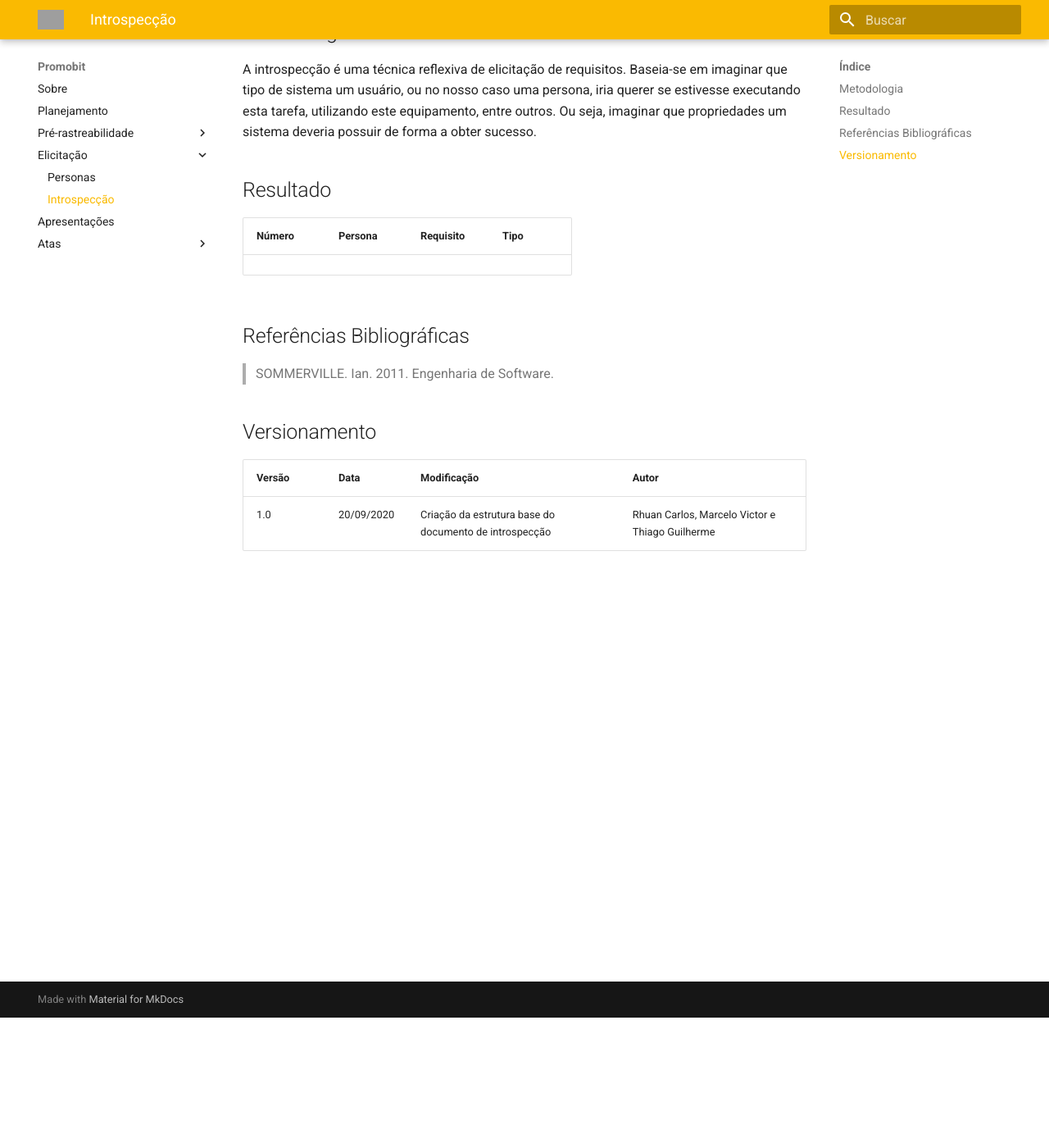
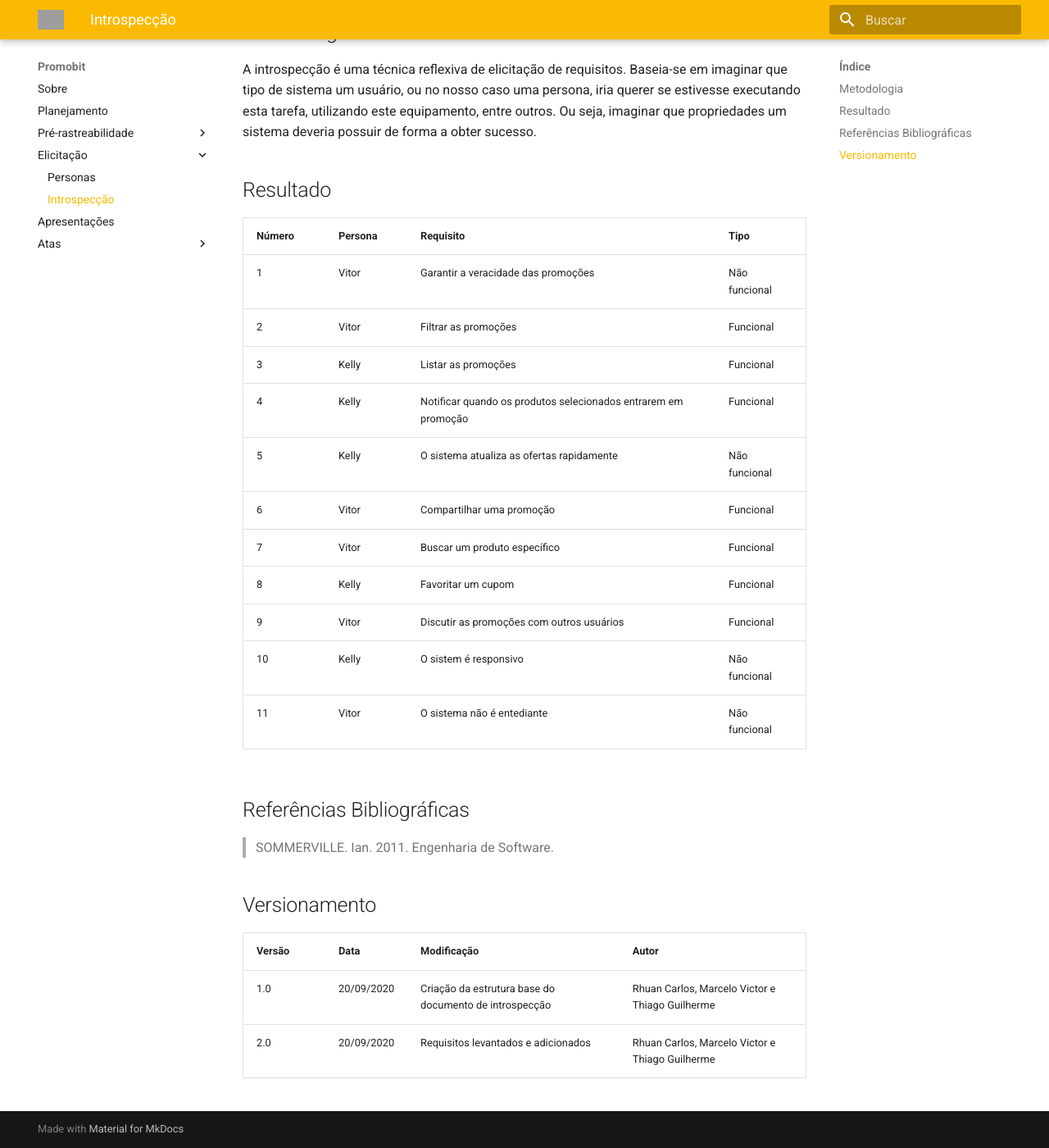
Before and after one commit to Joao-Pedro-Moura/2020.1-Promobit, an MkDocs documentation site: the page built from docs/elicitacao/introspeccao.md, in a window 1280 px wide and 1400 px high, scrolled down 159 px. Shown: the whole window at 82% size. Built offline with MkDocs 1.6.1 and Material for MkDocs 9.7.7, drawn with Linux system fonts in a browser that asks for light colours; old or Windows-style settings are respelled for this version of MkDocs; grey boxes are pictures that could not be loaded.

Commit message:
Adicionando requisitos levantados
Co-authored-by: Thiago Guilherme <thiago.guilherme20@hotmail.com>
Co-authored-by: Marcelo Victor <marcelovictorg2@gmail.com>

```diff
--- a/docs/elicitacao/introspeccao.md
+++ b/docs/elicitacao/introspeccao.md
@@ -6,7 +6,17 @@ Baseia-se em imaginar que tipo de sistema um usuário, ou no nosso caso uma pers
 
 |Número| Persona | Requisito | Tipo |
 |--|--|--|--|
-
+| 1 | Vitor | Garantir a veracidade das promoções | Não funcional |
+| 2 | Vitor | Filtrar as promoções | Funcional |
+| 3 | Kelly | Listar as promoções | Funcional |
+| 4 | Kelly | Notificar quando os produtos selecionados entrarem em promoção | Funcional |
+| 5 | Kelly | O sistema atualiza as ofertas rapidamente | Não funcional |
+| 6 | Vitor | Compartilhar uma promoção | Funcional |
+| 7 | Vitor | Buscar um produto específico | Funcional |
+| 8 | Kelly | Favoritar um cupom | Funcional |
+| 9 | Vitor | Discutir as promoções com outros usuários | Funcional |
+| 10 | Kelly | O sistem é responsivo | Não funcional |
+| 11 | Vitor | O sistema não é entediante | Não funcional |
 
 ## Referências Bibliográficas
 
@@ -16,3 +26,4 @@ Baseia-se em imaginar que tipo de sistema um usuário, ou no nosso caso uma pers
 | Versão | Data | Modificação | Autor |
 |--|--|--|--|
 | 1.0 | 20/09/2020 | Criação da estrutura base do documento de introspecção | Rhuan Carlos, Marcelo Victor e Thiago Guilherme|
+| 2.0 | 20/09/2020 | Requisitos levantados e adicionados | Rhuan Carlos, Marcelo Victor e Thiago Guilherme|
```
